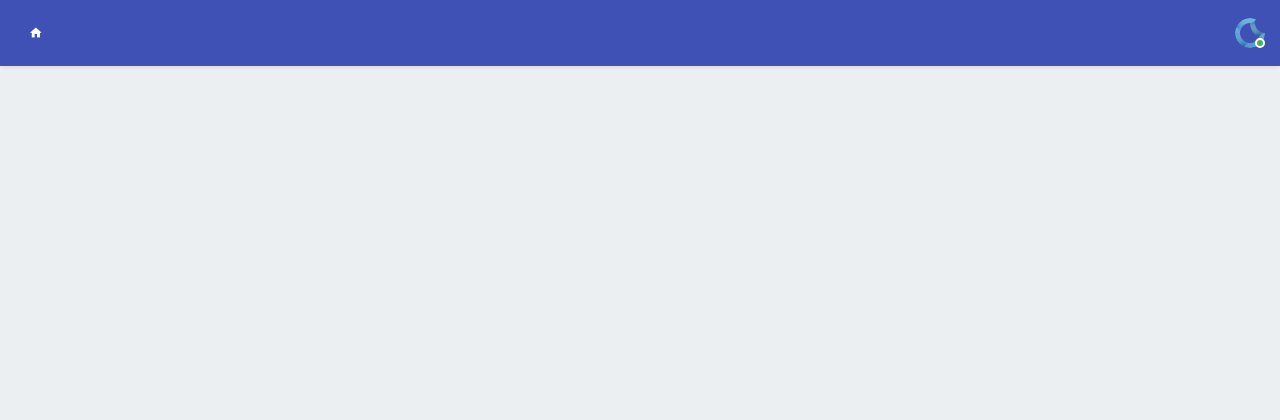
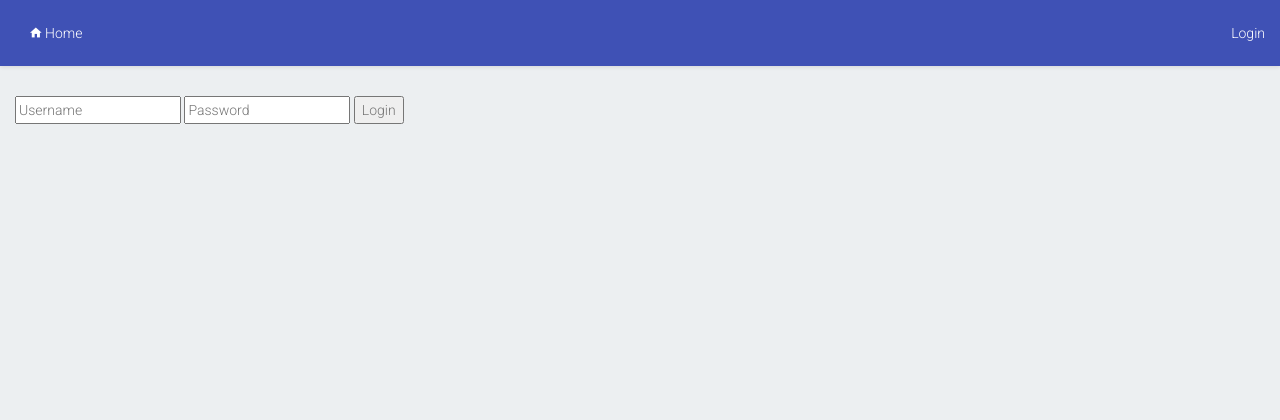
Before and after one commit to galaxyfeeder/drife, a Django app: page /driver/login in a window 1280 px wide. Shown: the top 420 px of the page. Run offline with Django 3.2, Linux system fonts and the light colour scheme; some libraries are stand-ins or nearby versions.

Commit message:
Login and logout

```diff
--- a/app/urls.py
+++ b/app/urls.py
@@ -3,5 +3,5 @@ from django.conf.urls import url
 from app.views import HomeView
 
 urlpatterns = [
-    url(r'', HomeView.as_view(), name="home")
+    url(r'^$', HomeView.as_view(), name="home")
 ]
--- a/app/views.py
+++ b/app/views.py
@@ -1,5 +1,6 @@
+from django.contrib.auth.mixins import LoginRequiredMixin
 from django.views.generic import TemplateView
 
 
-class HomeView(TemplateView):
+class HomeView(LoginRequiredMixin, TemplateView):
     template_name = "platform/home.html"
--- a/car/views.py
+++ b/car/views.py
@@ -1,9 +1,10 @@
+from django.contrib.auth.mixins import LoginRequiredMixin
 from django.views.generic import DetailView, UpdateView
 
 
-class CarDetail(DetailView):
+class CarDetail(LoginRequiredMixin, DetailView):
     template_name = "car/car_detail.html"
 
 
-class CarUpdate(UpdateView):
+class CarUpdate(LoginRequiredMixin, UpdateView):
     template_name = "car/car_form.html"
--- a/drife/urls.py
+++ b/drife/urls.py
@@ -4,5 +4,6 @@ from django.contrib import admin
 urlpatterns = [
     url(r'^admin/', include(admin.site.urls)),
     url(r'', include("app.urls", namespace="platform")),
-    url(r'^driver/', include("ums.urls", namespace="ums"))
+    url(r'^driver/', include("ums.urls", namespace="ums")),
+    url(r'^car/', include("car.urls", namespace="car"))
 ]
--- a/templates/base.html
+++ b/templates/base.html
@@ -32,15 +32,17 @@
         <div class="collapse navbar-collapse navbar-collapse-toolbar" id="site-navbar-collapse">
             <!-- Navbar Toolbar -->
             <ul class="nav navbar-toolbar">
-                <li class="hidden-float">
-                    <a class="icon md-home" href="#" role="button">
-                        <span class="sr-only">Home</span>
+                <li>
+                    <a href="{% url 'platform:home' %}" role="button">
+                        <div class="icon md-home"></div>
+                        Home
                     </a>
                 </li>
             </ul>
             <!-- End Navbar Toolbar -->
             <!-- Navbar Toolbar Right -->
             <ul class="nav navbar-toolbar navbar-right navbar-toolbar-right">
+                {% if user.is_authenticated %}
                     <li class="dropdown">
                         <a class="navbar-avatar dropdown-toggle" data-toggle="dropdown" href="#" aria-expanded="false"
                            data-animation="scale-up" role="button">
@@ -51,17 +53,22 @@
                         </a>
                         <ul class="dropdown-menu" role="menu">
                             <li role="presentation">
-                            <a href="javascript:void(0)" role="menuitem"><i class="icon md-account" aria-hidden="true"></i> Profile</a>
+                                <a href="{% url 'ums:driver_detail' %}" role="menuitem"><i class="icon md-account" aria-hidden="true"></i> Profile</a>
                             </li>
                             <li role="presentation">
                                 <a href="javascript:void(0)" role="menuitem"><i class="icon md-settings" aria-hidden="true"></i> Settings</a>
                             </li>
                             <li class="divider" role="presentation"></li>
                             <li role="presentation">
-                            <a href="javascript:void(0)" role="menuitem"><i class="icon md-power" aria-hidden="true"></i> Logout</a>
+                                <a href="{% url 'ums:logout' %}" role="menuitem"><i class="icon md-power" aria-hidden="true"></i> Logout</a>
                             </li>
                         </ul>
                     </li>
+                {% else %}
+                    <li class="">
+                        <a href="{% url 'ums:login' %}">Login</a>
+                    </li>
+                {% endif %}
             </ul>
             <!-- End Navbar Toolbar Right -->
         </div>
--- a/templates/platform/home.html
+++ b/templates/platform/home.html
@@ -1,6 +1,6 @@
 {% extends "base.html" %}
 
-{% block title %}{% endblock title %}
+{% block title %}Home{% endblock title %}
 {% block description %}{% endblock description %}
 
 {% block content %}
--- a/templates/ums/login.html
+++ b/templates/ums/login.html
@@ -1,10 +1,13 @@
-<!DOCTYPE html>
-<html lang="en">
-<head>
-    <meta charset="UTF-8">
-    <title>Title</title>
-</head>
-<body>
+{% extends "base.html" %}
 
-</body>
-</html>
+{% block title %}Login{% endblock title %}
+{% block description %}{% endblock description %}
+
+{% block content %}
+    <form action="" method="post">
+        {% csrf_token %}
+        <input type="text" placeholder="Username" name="username">
+        <input type="password" placeholder="Password" name="password">
+        <button type="submit">Login</button>
+    </form>
+{% endblock content %}
--- a/ums/urls.py
+++ b/ums/urls.py
@@ -1,8 +1,10 @@
 from django.conf.urls import url
 
-from ums.views import DriverDetail, DriverUpdate
+from ums.views import DriverDetail, DriverUpdate, logout_view, LoginView
 
 urlpatterns = [
     url(r'^detail$', DriverDetail.as_view(), name="driver_detail"),
-    url(r'^edit$', DriverUpdate.as_view(), name="driver_edit")
+    url(r'^edit$', DriverUpdate.as_view(), name="driver_edit"),
+    url(r'^login$', LoginView.as_view(), name="login"),
+    url(r'^logout$', logout_view, name="logout")
 ]
--- a/ums/views.py
+++ b/ums/views.py
@@ -1,9 +1,34 @@
-from django.views.generic import DetailView, UpdateView
+from django.contrib.auth import logout, authenticate, login
+from django.contrib.auth.decorators import login_required
+from django.contrib.auth.mixins import LoginRequiredMixin
+from django.shortcuts import redirect
+from django.views.generic import DetailView, UpdateView, TemplateView
 
 
-class DriverDetail(DetailView):
+class DriverDetail(LoginRequiredMixin, DetailView):
     template_name = "ums/driver_detail.html"
 
 
-class DriverUpdate(UpdateView):
+class DriverUpdate(LoginRequiredMixin, UpdateView):
     template_name = "ums/driver_form.html"
+
+
+class LoginView(TemplateView):
+    template_name = "ums/login.html"
+
+    def post(self, request, *args, **kwargs):
+        username = request.POST['username']
+        password = request.POST['password']
+        user = authenticate(username=username, password=password)
+        if user is not None:
+            login(request, user)
+            return redirect("platform:home")
+        else:
+            # Return an 'invalid login' error message.
+            return
+
+
+@login_required
+def logout_view(request):
+    logout(request)
+    return redirect('platform:home')
```
Also changed, not shown: db.sqlite3, 1 other file. Lines whose indentation alone changed are shown as unchanged.
